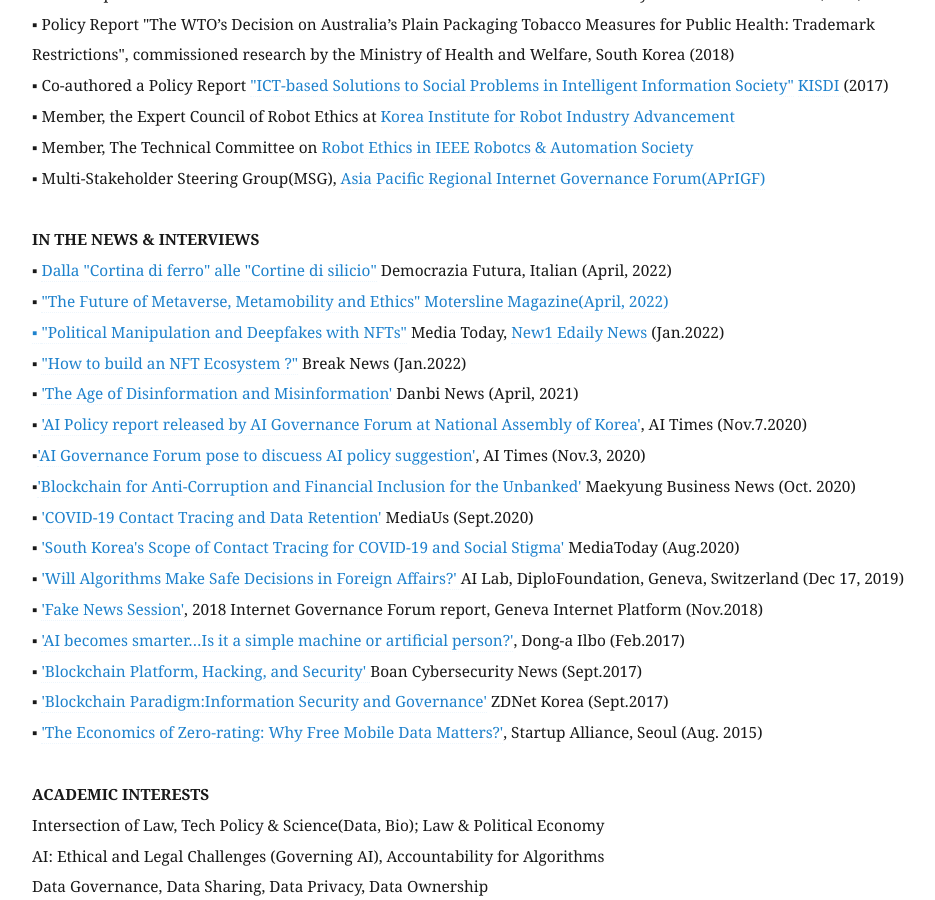
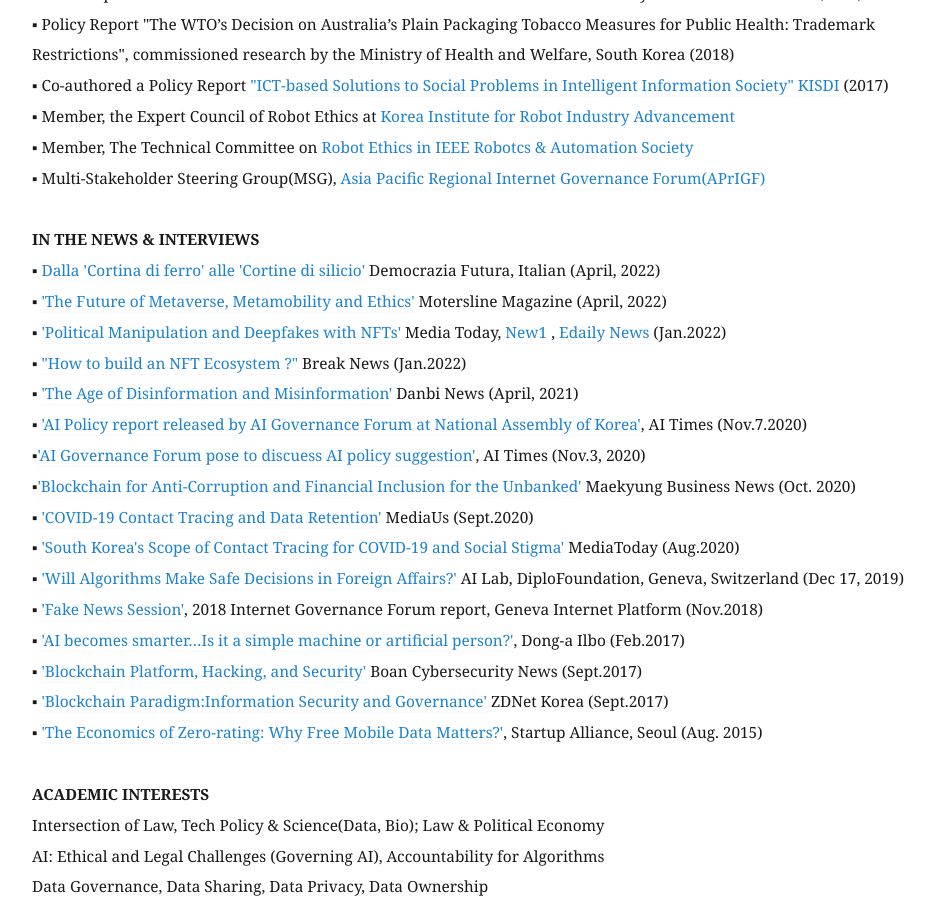
Before and after one commit to eunchangchoi/eunchangchoi.github.io, a Jekyll site: the page built from index.md, in a window 1280 px wide and 900 px high, scrolled down 5471 px. Shown: the whole window, without its empty margins (68-1003 px from the left). Built offline with Jekyll 4.4.1, drawn with Linux system fonts in a browser that asks for light colours.

```diff
--- a/index.md
+++ b/index.md
@@ -137,9 +137,9 @@ am a Korean legal scholar whose research focuses on the interplay of public poli
 ▪ Multi-Stakeholder Steering Group(MSG), <a href="https://ap.rigf.asia/"> Asia Pacific Regional Internet Governance Forum(APrIGF)</a> <br>
   <br>
  <strong> IN THE NEWS & INTERVIEWS</strong> <br>
-▪  <a href="https://www.key4biz.it/democrazia-futura-dalla-cortina-di-ferro-alle-cortine-di-silicio-sara-linternet-globale-la-principale-vittima-del-conflitto-russo-ucraino/398412/"> Dalla "Cortina di ferro" alle "Cortine di silicio"</a> Democrazia Futura, Italian (April, 2022)<br>
-▪ <a href="https://www.hyundaimotorgroup.com/about-us/publications"> "The Future of Metaverse, Metamobility and Ethics" Motersline Magazine(April, 2022)<br>
-▪  <a href="http://www.mediatoday.co.kr/news/articleView.html?idxno=301748"> "Political Manipulation and Deepfakes with NFTs"</a> Media Today, <a href="https://www.news1.kr/articles/?4553816/"> New1 </a> <a href="https://www.edaily.co.kr/news/read?newsId=02768326632197392&mediaCodeNo=257&OutLnkChk=Y/">  Edaily News </a>(Jan.2022)<br>
+▪  <a href="https://www.key4biz.it/democrazia-futura-dalla-cortina-di-ferro-alle-cortine-di-silicio-sara-linternet-globale-la-principale-vittima-del-conflitto-russo-ucraino/398412/"> Dalla 'Cortina di ferro' alle 'Cortine di silicio'</a> Democrazia Futura, Italian (April, 2022)<br>
+▪ <a href="https://www.hyundaimotorgroup.com/about-us/publications">'The Future of Metaverse, Metamobility and Ethics'</a> Motersline Magazine (April, 2022)<br>
+▪  <a href="http://www.mediatoday.co.kr/news/articleView.html?idxno=301748"> 'Political Manipulation and Deepfakes with NFTs'</a> Media Today, <a href="https://www.news1.kr/articles/?4553816/"> New1 </a>, <a href="https://www.edaily.co.kr/news/read?newsId=02768326632197392&mediaCodeNo=257&OutLnkChk=Y/">  Edaily News </a>(Jan.2022)<br>
 ▪ <a href="https://www.breaknews.com/864283"> "How to build an NFT Ecosystem ?"</a> Break News (Jan.2022)<br>
 ▪ <a href="http://www.danbinews.com/news/articleView.html?idxno=14304">'The Age of Disinformation and Misinformation'</a> Danbi News (April, 2021)<br>
 ▪ <a href="http://www.aitimes.com/news/articleView.html?idxno=133368">'AI Policy report released by AI Governance Forum at National Assembly of Korea'</a>, AI Times (Nov.7.2020)<br>
```
